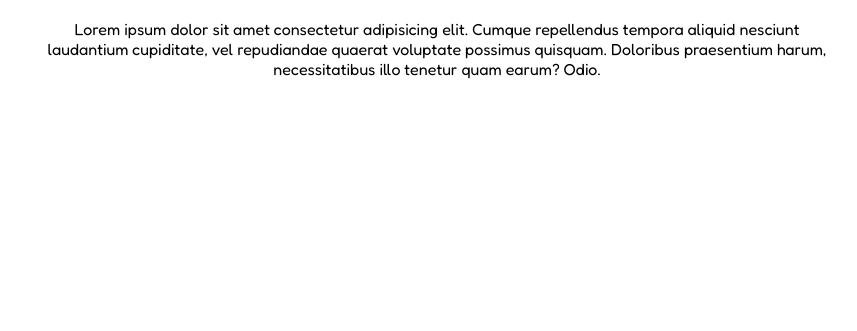
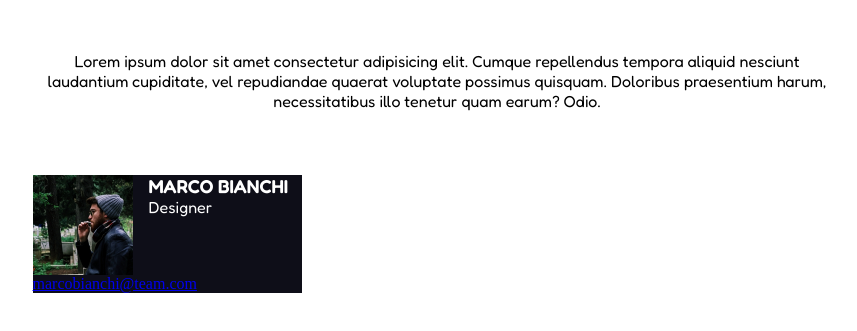
Before and after one commit to Gargantua892/html-css-float-cards, a plain HTML site: page index.html in a window 1280 px wide. Shown: the part 63-394 px from the top of the page, without its empty margins (203-1060 px from the left). Drawn offline with Linux system fonts and the light colour scheme.

Commit message:
css migliorato proprietà centralizzate fatto card

```diff
--- a/css/style.css
+++ b/css/style.css
@@ -1,6 +1,12 @@
+h1, h2, h3, h4, h5, h6{
+    font-family: 'Fredoka', sans-serif;
+    font-weight: 600;
+}
+
 p{
     font-family: 'Fredoka', sans-serif;
     font-weight: 400;
+    margin: 0px;
 
 }
 .container{
@@ -8,11 +14,37 @@ p{
     margin: 0 auto;
 }
 
-h1, p:first-of-type{
+header, section:first-child{
     text-align: center;
 }
 
-h1, h2, h3, h4, h5, h6{
-    font-family: 'Fredoka', sans-serif;
-    font-weight: 600;
+section{
+   padding: 32px 0px;
 }
+
+/* creazione stile card */
+.card{
+color: #fff;
+width: calc(100%/3);
+background-color: #0e0e18;
+text-align: left;
+}
+
+.card h3{
+   margin: 0px;
+   text-transform: uppercase;
+}
+
+.card img{
+    float: left;
+    max-width: 100px;
+    margin-right: 16px;
+}
+
+.card::after{
+    content: "";
+    display: table;
+    clear: both;
+}
+
+/* fine creazione stile card */
--- a/index.html
+++ b/index.html
@@ -17,12 +17,23 @@
         <h1>Meet our team</h1>
     </header>
     <main class="container">
-        <p>Lorem ipsum dolor sit amet consectetur adipisicing elit.
-            Cumque repellendus tempora aliquid nesciunt laudantium cupiditate,
-            vel repudiandae quaerat voluptate possimus quisquam.
-            Doloribus praesentium harum,
-            necessitatibus illo tenetur quam earum?
-            Odio.</p>
+        <section>
+            <p>Lorem ipsum dolor sit amet consectetur adipisicing elit.
+                Cumque repellendus tempora aliquid nesciunt laudantium cupiditate,
+                vel repudiandae quaerat voluptate possimus quisquam.
+                Doloribus praesentium harum,
+                necessitatibus illo tenetur quam earum?
+                Odio.
+            </p>
+        </section>
+        <section class="row">
+            <div class="card">
+                <img src="img/male1.png" alt="Marco Bianchi, Designer">
+                <h3>Marco Bianchi</h3>
+                <p>Designer</p>
+                <a href="#">marcobianchi@team.com</a>
+            </div>
+        </section>
     </main>
 </body>
 </html>
```
